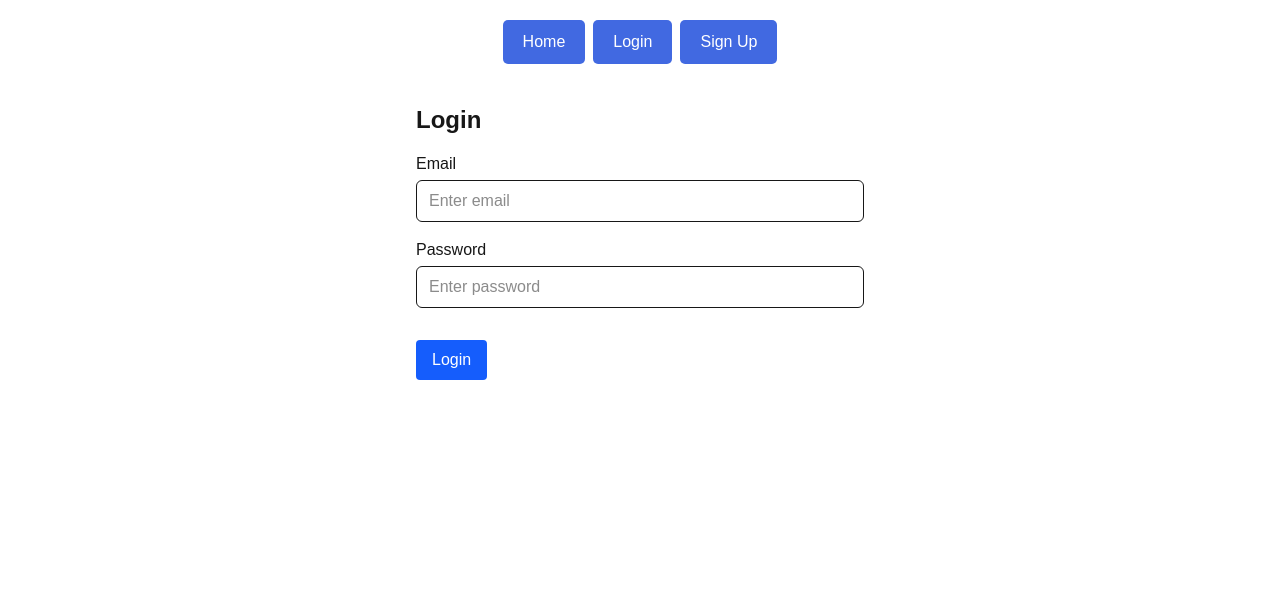
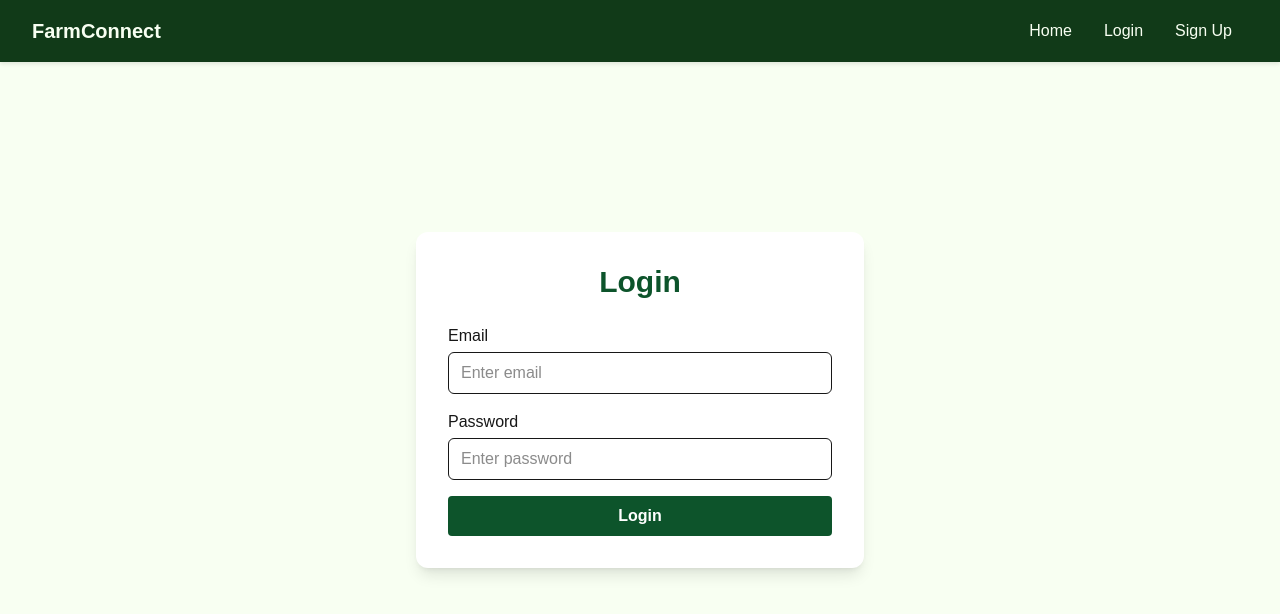
Before and after one commit to dev-sharma16/farm-connect, a Next.js app: page /login in a window 1280 px wide. Shown: the top 614 px of the page. Built offline with nearby package versions, Linux system fonts and the light colour scheme; no server answers.

Commit message:
matched the theme of the navbar, login and signup page to decided theme

```diff
--- a/src/app/login/page.tsx
+++ b/src/app/login/page.tsx
@@ -46,15 +46,16 @@ export default function LoginPage (){
   }
 
   return(
-    <div className="max-w-md mx-auto mt-10">
-      <h1 className="text-2xl font-bold mb-4">Login</h1>
-      <form onSubmit={handleSubmit(onSubmit)}>
+    <div className="h-screen w-full flex items-center justify-center bg-[#f8fff2] px-4">
+      <div className="w-full max-w-md bg-white shadow-lg rounded-xl p-8">
+        <h1 className="text-3xl font-semibold text-green-900 mb-6 text-center">Login</h1>
 
+        <form onSubmit={handleSubmit(onSubmit)} className="space-y-4">
           <Input
             label="Email"
             type="email"
             placeholder="Enter email"
-          {...register('email', { required: 'Email is required' })}
+            {...register("email", { required: "Email is required" })}
             error={errors.email?.message}
           />
 
@@ -62,17 +63,18 @@ export default function LoginPage (){
             label="Password"
             type="password"
             placeholder="Enter password"
-          {...register('password', { required: 'Password is required' })}
+            {...register("password", { required: "Password is required" })}
             error={errors.password?.message}
           />
 
           <button
             type="submit"
-          className="mt-4 bg-blue-600 text-white px-4 py-2 rounded hover:bg-blue-700"
+            className="w-full bg-green-900 text-white font-semibold py-2 rounded hover:bg-green-800 transition"
           >
-          {loading ? "Loging Account..." : "Login"}
+            {loading ? "Logging in..." : "Login"}
           </button>
         </form>
       </div>
+    </div>
   )
 }
--- a/src/app/signup/page.tsx
+++ b/src/app/signup/page.tsx
@@ -45,9 +45,11 @@ export default function SignUpPage (){
       }
   }
   return (
-    <div className="max-w-md mx-auto mt-10">
-      <h1 className="text-2xl font-bold mb-4">Sign Up</h1>
-      <form onSubmit={handleSubmit(onSubmit)}>
+    <div className="min-h-screen bg-[#f8fff2] flex items-center justify-center px-4">
+      <div className="max-w-md w-full bg-white shadow-md rounded-xl p-8 border border-green-200">
+        <h1 className="text-3xl font-bold text-green-900 mb-6 text-center">Sign Up</h1>
+
+        <form onSubmit={handleSubmit(onSubmit)} className="space-y-4">
 
           <Input
             label="Email"
@@ -86,11 +88,12 @@ export default function SignUpPage (){
 
           <button
             type="submit"
-          className="mt-4 bg-blue-600 text-white px-4 py-2 rounded hover:bg-blue-700"
+            className="w-full bg-green-900 text-white font-semibold py-2 px-4 rounded hover:bg-green-800 transition-colors"
           >
             {loading ? "Creating Account..." : "Sign Up"}
           </button>
         </form>
       </div>
+    </div>
   )
 }
--- a/src/components/Navbar.module.css
+++ b/src/components/Navbar.module.css
@@ -1,14 +1,76 @@
 .tabs{
+    /* background-color: royalblue; */
+    color: #F8FFF2;
+    padding: 0.5rem 1rem;
+    border-radius: 5px;
+    text-decoration: none;
+    font-weight: 500;
+    transition: background 0.3s;
+}
+/* .navButtouns{
     background-color: royalblue;
     color: white;
     padding: 10px 20px;
     border-radius: 5px;
     text-decoration: none;
+} */
+
+/* Navbar.module.css */
+
+.navbarWrapper {
+  position: fixed;
+  top: 0;
+  left: 0;
+  width: 100%;
+  background-color: #113A18; /* Matches light background in image */
+  z-index: 50;
+  padding: 1rem 2rem;
+  display: flex;
+  justify-content: space-between;
+  align-items: center;
+  box-shadow: 0 2px 4px rgba(0, 0, 0, 0.1);
 }
-.navButtouns{
-    background-color: royalblue;
-    color: white;
-    padding: 10px 20px;
-    border-radius: 5px;
-    text-decoration: none;
+
+.logo {
+  font-size: 1.25rem;
+  color: #F8FFF2; /* Dark green */
+  font-weight: 600;
 }
+
+.hamburger {
+  font-size: 1.8rem;
+  color: #113A18;
+  cursor: pointer;
+  display: none;
+}
+
+/* Mobile menu */
+.mobileMenu {
+  position: fixed;
+  top: 0;
+  right: 0;
+  width: 70%;
+  height: 100%;
+  background-color: #ffffff;
+  box-shadow: -2px 0 8px rgba(0, 0, 0, 0.2);
+  padding: 2rem 1rem;
+  z-index: 100;
+  display: flex;
+  flex-direction: column;
+  gap: 1.2rem;
+  transition: transform 0.3s ease;
+}
+
+.overlay {
+  position: fixed;
+  top: 0;
+  left: 0;
+  width: 100%;
+  height: 100%;
+  background: rgba(0, 0, 0, 0.6);
+  z-index: 50;
+}
+
+/* body { */
+  /* padding-top: 80px; Adjust this based on navbar height */
+/* } */
--- a/src/components/Navbar.tsx
+++ b/src/components/Navbar.tsx
@@ -2,20 +2,19 @@
 
 import Link from "next/link";
 import styles from "./Navbar.module.css"
-import { useSelector } from "react-redux";
+import { useSelector, useDispatch } from "react-redux";
 import { authService } from "@/appwrite/authService";
 import { clearUsers } from "@/redux/authSlice";
-import { useDispatch } from "react-redux";
 import { useRouter } from "next/navigation";
+import { useState } from "react";
 
 export default function Navbar(){
 
   const user = useSelector((state:any)=> state.auth.user);
   const userRole = user?.role;
-
   const dispatch = useDispatch();
   const router = useRouter();
-
+  const [isMobileMenuOpen, setMobileMenuOpen] = useState(false);
   const handleLogout = async()=>{
       const logout = await authService.logout()
       if (logout) {
@@ -23,37 +22,62 @@ export default function Navbar(){
           router.push("/login")
       }
   }
-
+  const NavLinks= ()=>{
+      if (userRole === "farmer") {
+        {/* 🧑‍🌾 Farmer Navbar */}
         return(
-        <nav className="my-5 flex justify-center items-center gap-2">
-            {/* 🧑‍🌾 Farmer Navbar */}
-            {userRole === "farmer" && (
             <>
               <Link href={`/dashboard-${userRole}`} className={styles.tabs}>Dashboard</Link>
               <Link href="/add-item" className={styles.tabs}>Add Item</Link>
               <Link href="/orders" className={styles.tabs}>Orders</Link>
               <button onClick={handleLogout} className={styles.tabs}>Logout</button>
             </>
-            )}
-
+        )
+      }else if(userRole === "consumer"){
           {/* 🧑‍💼 Consumer Navbar */}
-            {userRole === "consumer" && (
+          return(
             <>
              <Link href={`/dashboard-${userRole}`} className={styles.tabs}>Home</Link>
               <Link href="/search" className={styles.tabs}>Search</Link>
               <Link href="/profile" className={styles.tabs}>Profile</Link>
               <button onClick={handleLogout} className={styles.tabs}>Logout</button>
             </>
-            )}
-
+          )
+      }
+      else{
           {/* 🌐 Public Navbar (Not Logged In) */}
-            {!userRole && (
+          return(
             <>
               <Link href="/" className={styles.tabs}>Home</Link>
               <Link href="/login" className={styles.tabs}>Login</Link>
               <Link href="/signUp" className={styles.tabs}>Sign Up</Link>
             </>
+          )
+      };
+   };
+
+   return(
+      <>
+        <header className={styles.navbarWrapper}>
+          <Link href='/'><div className={styles.logo}>FarmConnect</div></Link>
+          <div className={styles.desktopNav}>
+            <NavLinks />
+          </div>
+          <div className={styles.hamburger} onClick={() => setMobileMenuOpen(true)}>
+            {/* <FaBars /> */}
+          </div>
+        </header>
+
+        {/* Mobile Menu */}
+        {isMobileMenuOpen && (
+          <>
+            <div className={styles.overlay} onClick={() => setMobileMenuOpen(false)}></div>
+            <div className={styles.mobileMenu}>
+              <NavLinks />
+              <button className={styles.tabs} onClick={() => setMobileMenuOpen(false)}>Close</button>
+            </div>
+          </>
         )}
-        </nav>
+      </>
    )
 }
```
Lines whose indentation alone changed are shown as unchanged.
